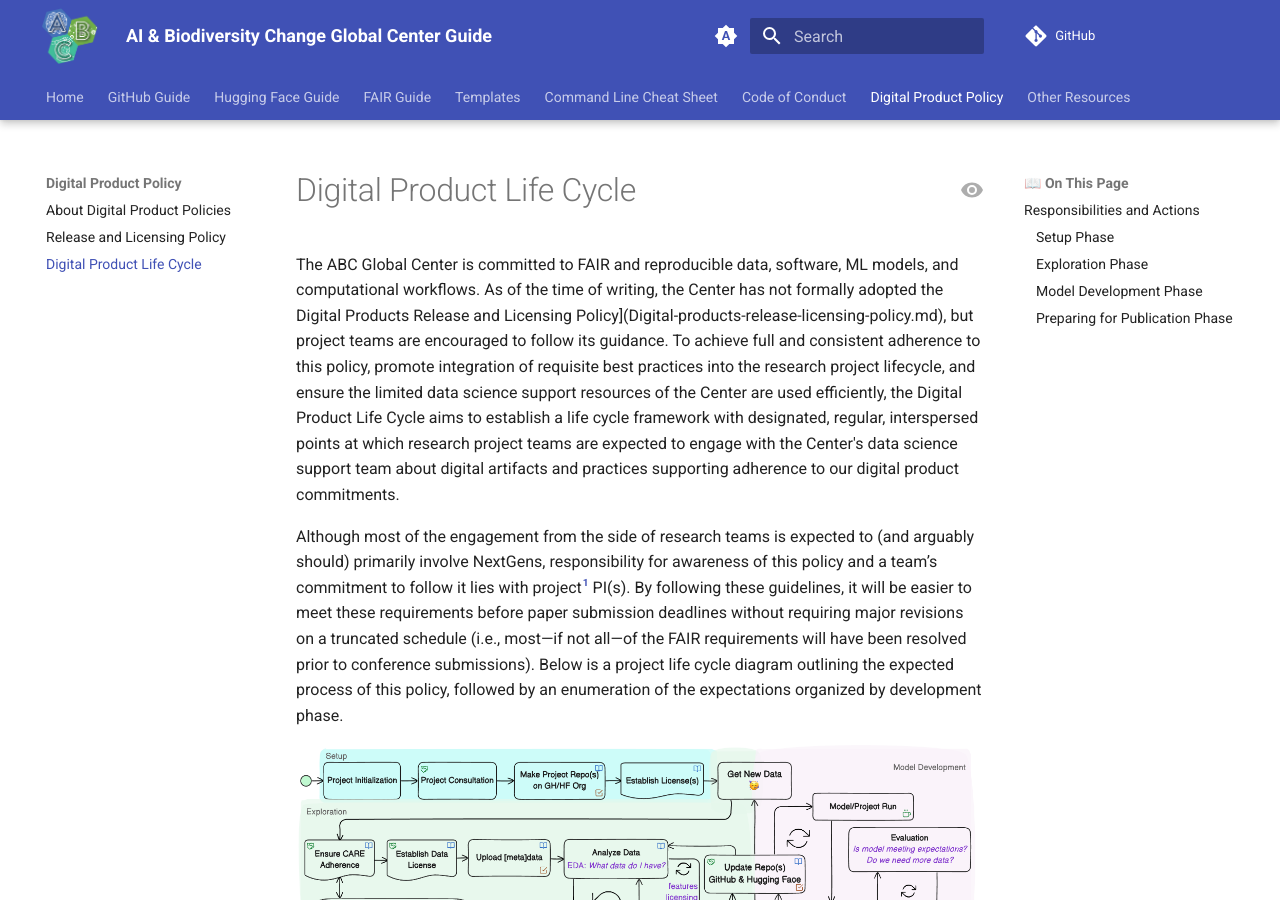
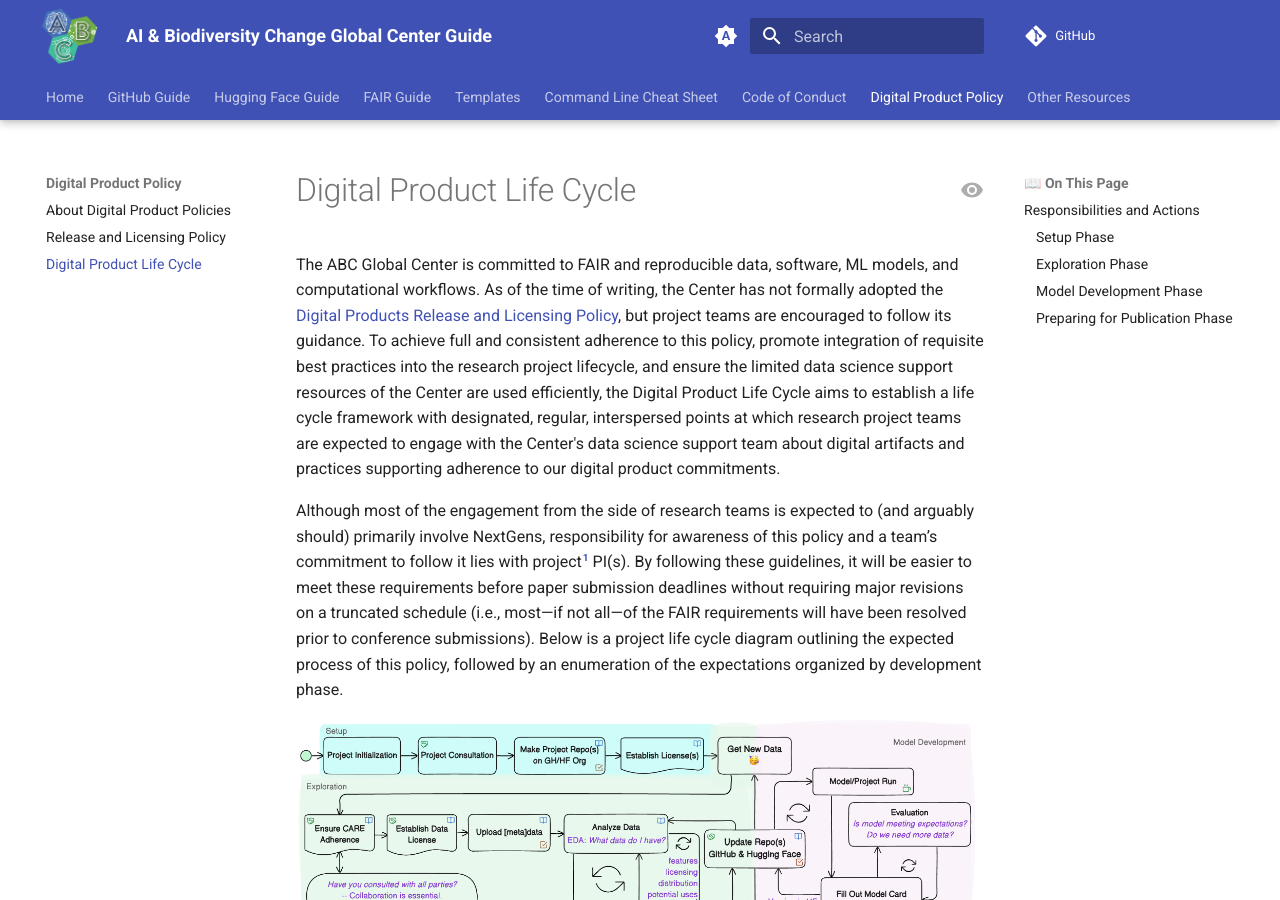
Before and after one commit to ABC-Center/ABC-guide, an MkDocs documentation site: the page built from docs/wiki-guide/Digital-Product-Lifecycle.md, in a window 1280 px wide and 900 px high. Built offline with MkDocs 1.6.1 and Material for MkDocs 9.7.7, drawn with Linux system fonts in a browser that asks for light colours; comment, search, counter and statistics services are not loaded.

Commit message:
fix broken link (#11)

```diff
--- a/docs/wiki-guide/Digital-Product-Lifecycle.md
+++ b/docs/wiki-guide/Digital-Product-Lifecycle.md
@@ -1,6 +1,6 @@
 # Digital Product Life Cycle
 
-The ABC Global Center is committed to FAIR and reproducible data, software, ML models, and computational workflows. As of the time of writing, the Center has not formally adopted the Digital Products Release and Licensing Policy](Digital-products-release-licensing-policy.md), but project teams are encouraged to follow its guidance. To achieve full and consistent adherence to this policy, promote integration of requisite best practices into the research project lifecycle, and ensure the limited data science support resources of the Center are used efficiently, the Digital Product Life Cycle aims to establish a life cycle framework with designated, regular, interspersed points at which research project teams are expected to engage with the Center's data science support team about digital artifacts and practices supporting adherence to our digital product commitments.
+The ABC Global Center is committed to FAIR and reproducible data, software, ML models, and computational workflows. As of the time of writing, the Center has not formally adopted the [Digital Products Release and Licensing Policy](Digital-products-release-licensing-policy.md), but project teams are encouraged to follow its guidance. To achieve full and consistent adherence to this policy, promote integration of requisite best practices into the research project lifecycle, and ensure the limited data science support resources of the Center are used efficiently, the Digital Product Life Cycle aims to establish a life cycle framework with designated, regular, interspersed points at which research project teams are expected to engage with the Center's data science support team about digital artifacts and practices supporting adherence to our digital product commitments.
 
 Although most of the engagement from the side of research teams is expected to (and arguably should) primarily involve NextGens, responsibility for awareness of this policy and a team’s commitment to follow it lies with project[^1] PI(s). By following these guidelines, it will be easier to meet these requirements before paper submission deadlines without requiring major revisions on a truncated schedule (i.e., most—if not all—of the FAIR requirements will have been resolved prior to conference submissions). Below is a project life cycle diagram outlining the expected process of this policy, followed by an enumeration of the expectations organized by development phase.
 
```
